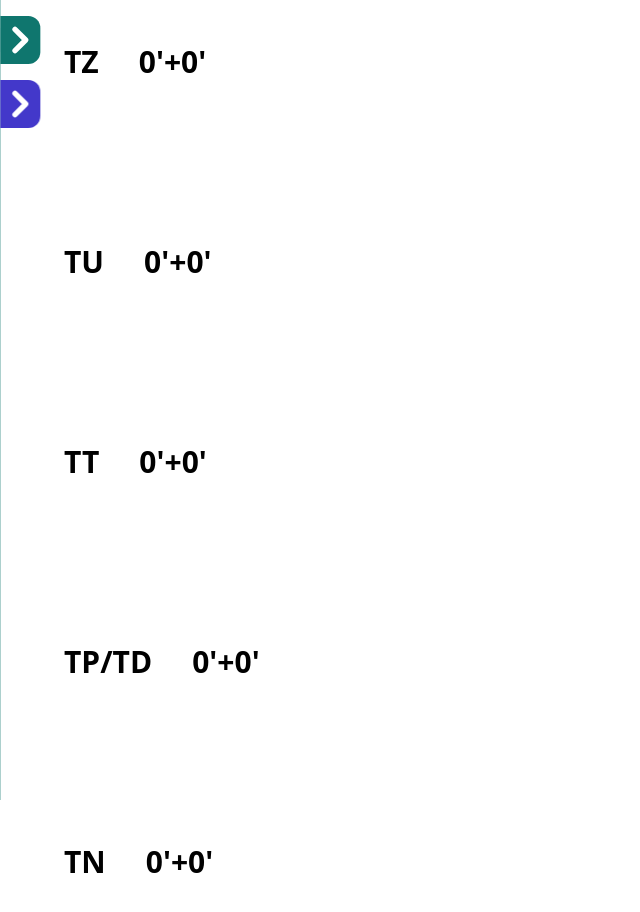
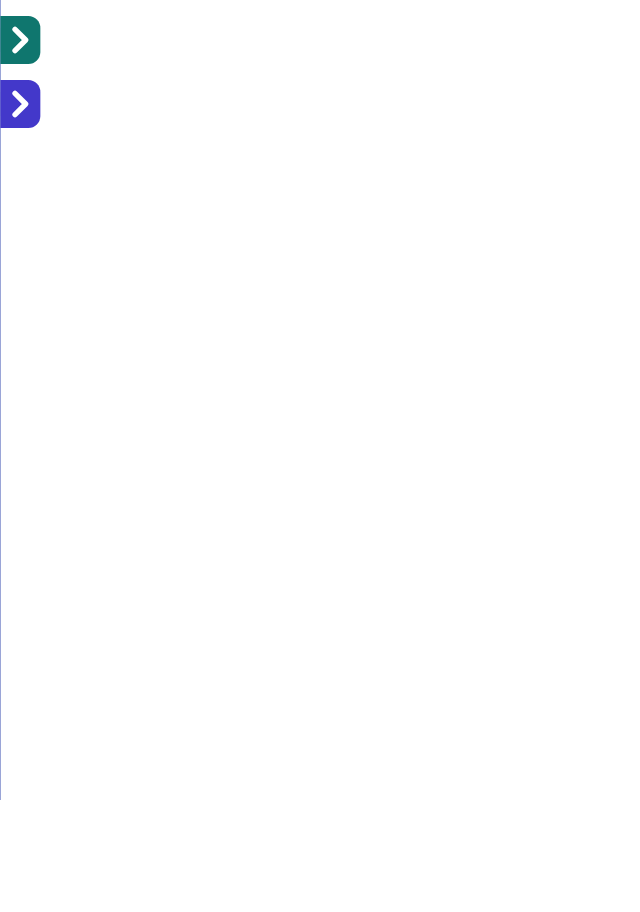
Before and after one commit to marta-kapolka/wzorcowkApp, a React (Vite) app: page / in a window 1280 px wide. Shown: the top 912 px of the page, without its empty margins (0-640 px from the left). After the commit the page ends 800 px from the top, so only its background shows below. Built offline with nearby package versions, Linux system fonts and the light colour scheme.

Commit message:
hide empty cards

```diff
--- a/src/components/App.tsx
+++ b/src/components/App.tsx
@@ -78,7 +78,9 @@ export function App() {
   },
   [ pointsGroupsString ])
 
-  const cards = coursesConfiguration.map(course => {
+  const cards = coursesConfiguration
+    .filter(course => !!course.pointsAmount)
+    .map(course => {
       return <div className="flex flex-col p-10 pl-14">
         <Card
           pointsGroups={pointsGroups}
```
Lines whose indentation alone changed are shown as unchanged.
